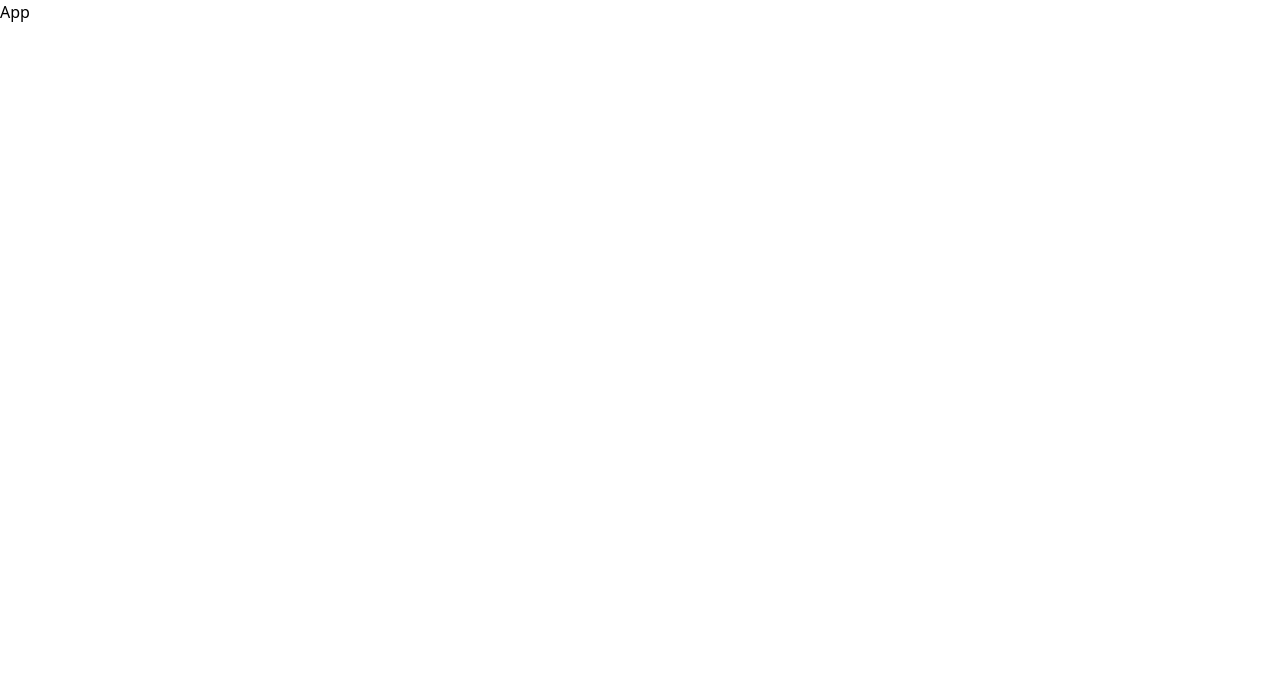
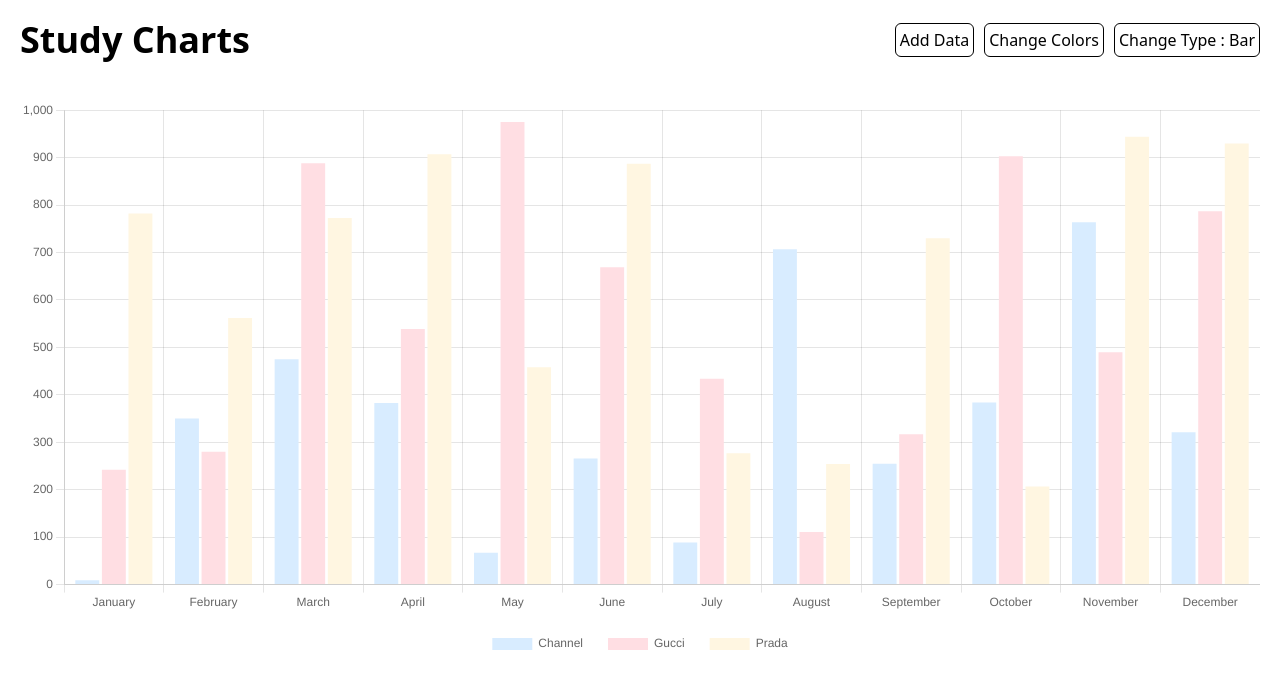
Before and after one commit to akffkdahffkdgo77/study-charts, a React (Create React App) app: page /chartjs/bar in a window 1280 px wide. Shown: the top 688 px of the page. Built offline with nearby package versions, Linux system fonts and the light colour scheme.

Commit message:
feat : chartjs bar chart

```diff
--- a/package.json
+++ b/package.json
@@ -41,7 +41,10 @@
         "start": "react-scripts start",
         "build": "react-scripts build",
         "test": "react-scripts test",
-        "eject": "react-scripts eject"
+        "eject": "react-scripts eject",
+        "prettier": "prettier --write --config ./.prettierrc \"**/*.{js,jsx,ts,tsx}\"",
+        "lint": "eslint './src/**/*.{ts,tsx,js,jsx}'",
+        "lint:fix": "eslint --fix './src/**/*.{ts,tsx,js,jsx}'"
     },
     "eslintConfig": {
         "extends": [
--- a/src/app/App.tsx
+++ b/src/app/App.tsx
@@ -1,5 +1,35 @@
+import { RouterProvider, createBrowserRouter } from 'react-router-dom';
+
+import BaseLayout from 'layout/BaseLayout';
+import BarChartDemo from 'pages/chartjs/BarChartDemo';
+import BubbleChartDemo from 'pages/chartjs/BubbleChartDemo';
+
 function App() {
-    return <div>App</div>;
+    return (
+        <RouterProvider
+            router={createBrowserRouter([
+                {
+                    path: '',
+                    element: <BaseLayout />,
+                    children: [
+                        {
+                            path: 'chartjs',
+                            children: [
+                                {
+                                    path: 'bar',
+                                    element: <BarChartDemo />
+                                },
+                                {
+                                    path: 'bubble',
+                                    element: <BubbleChartDemo />
+                                }
+                            ]
+                        }
+                    ]
+                }
+            ])}
+        />
+    );
 }
 
 export default App;
--- /dev/null
+++ b/src/chartjs/bar/BarChart/BarChart.tsx
@@ -0,0 +1,27 @@
+import { Bar } from 'react-chartjs-2';
+
+import { Chart as ChartJS, CategoryScale, LinearScale, BarElement, Title, Tooltip, Legend, ChartData } from 'chart.js';
+
+ChartJS.register(CategoryScale, LinearScale, BarElement, Title, Tooltip, Legend);
+
+type DataType = ChartData<'bar', number[], string>;
+
+interface Props {
+    options: any;
+    isLoading: boolean;
+    data?: DataType;
+}
+
+export default function BarChart({ options, isLoading, data }: Props) {
+    return (
+        <div className="h-[600px] w-full bg-white p-5">
+            {isLoading ? (
+                <p className="flex h-full w-full items-center justify-center text-3xl font-bold">Loading...!</p>
+            ) : data ? (
+                <Bar options={options} data={data} />
+            ) : (
+                <p className="flex h-full w-full items-center justify-center text-3xl font-bold text-red-500">No Data...!</p>
+            )}
+        </div>
+    );
+}
--- /dev/null
+++ b/src/chartjs/bar/BarChart/index.ts
@@ -0,0 +1,3 @@
+import BarChart from './BarChart';
+
+export default BarChart;
--- /dev/null
+++ b/src/chartjs/config/bar.ts
@@ -0,0 +1,33 @@
+export const barOptions = {
+    responsive: true,
+    maintainAspectRatio: false,
+    plugins: {
+        legend: {
+            position: 'bottom' as const,
+            labels: {
+                padding: 25
+            }
+        }
+    }
+};
+
+export const stackedBarOptions = {
+    responsive: true,
+    maintainAspectRatio: false,
+    plugins: {
+        legend: {
+            position: 'bottom' as const,
+            labels: {
+                padding: 25
+            }
+        }
+    },
+    scales: {
+        x: {
+            stacked: true
+        },
+        y: {
+            stacked: true
+        }
+    }
+};
--- /dev/null
+++ b/src/chartjs/config/styles.ts
@@ -0,0 +1,4 @@
+export const colors = ['#D8ECFF', '#FFDEE3', '#FFF6E1', '#E0F3F2', '#E8DDFF', '#FFEDDD', '#fbfbfb', 'rgba(0,0,0,0.2)'];
+export const colors2 = ['#ef476f', '#f78c6b', '#ffd166', '#06d6a0', '#01befe', '#8f00ff', '#eeeeee', '#666666'];
+export const colors3 = ['#ff0000', '#ffff00', '#00ff00', '#00ffff', '#0000ff', '#ff00ff', 'gray', '#000000'];
+export const colorList = [colors, colors2, colors3];
--- /dev/null
+++ b/src/chartjs/utils/bar.ts
@@ -0,0 +1,50 @@
+import { ChartData } from 'chart.js';
+
+import { colorList, colors } from 'chartjs/config/styles';
+
+function getRandom(max: number, min: number) {
+    return Math.floor(Math.random() * (max - min) + min);
+}
+
+const labels = ['January', 'February', 'March', 'April', 'May', 'June', 'July', 'August', 'September', 'October', 'November', 'December'];
+const dataLabels = ['Channel', 'Gucci', 'Prada', 'MiuMiu', 'Hermes', 'Cartier', 'Dior', 'Burberry'];
+
+const createDatasets = (index: number) =>
+    Array.from({ length: index }).map((_, idx) => ({
+        label: dataLabels[idx],
+        data: labels.map(() => getRandom(1000, 0)),
+        backgroundColor: colors[idx]
+    }));
+
+let prevColorIndex = 0;
+const createRandomDatasets = (index: number) => {
+    let newColorIndex = getRandom(3, 0);
+    while (prevColorIndex === newColorIndex) {
+        newColorIndex = getRandom(3, 0);
+    }
+    prevColorIndex = newColorIndex;
+
+    const randomColors = colorList[newColorIndex];
+    return Array.from({ length: index }).map((_, idx) => ({
+        label: dataLabels[idx],
+        data: labels.map(() => getRandom(1000, 0)),
+        backgroundColor: randomColors[idx]
+    }));
+};
+
+export type BarChartData = ChartData<'bar', number[], string>;
+const getBarList = async ({ index = 3, delay = 1000, isColorChange = false }): Promise<BarChartData> => {
+    let datasets = createDatasets(index);
+
+    if (isColorChange) {
+        datasets = createRandomDatasets(index);
+    }
+
+    return new Promise((resolve) => {
+        setTimeout(() => {
+            resolve({ labels, datasets });
+        }, delay);
+    });
+};
+
+export default getBarList;
--- /dev/null
+++ b/src/hooks/useFetch.ts
@@ -0,0 +1,23 @@
+import { useCallback, useEffect, useState } from 'react';
+
+const useFetch = <T>(getData: () => Promise<T>) => {
+    const [data, setData] = useState<T>();
+    const [isLoading, setIsLoading] = useState(false);
+
+    const handleFetch = useCallback(() => {
+        setIsLoading(true);
+        getData().then((response) => {
+            setData(response);
+            setIsLoading(false);
+        });
+    }, []);
+
+    // Mock API
+    useEffect(() => {
+        handleFetch();
+    }, []);
+
+    return { isLoading, data, refetch: handleFetch };
+};
+
+export default useFetch;
--- /dev/null
+++ b/src/layout/BaseLayout.tsx
@@ -0,0 +1,9 @@
+import { Outlet } from 'react-router-dom';
+
+export default function BaseLayout() {
+    return (
+        <div className="mx-auto min-h-screen w-full max-w-7xl">
+            <Outlet />
+        </div>
+    );
+}
--- /dev/null
+++ b/src/pages/chartjs/BarChartDemo.tsx
@@ -0,0 +1,64 @@
+import { useState } from 'react';
+
+import useFetch from 'hooks/useFetch';
+
+import BarChart from 'chartjs/bar/BarChart';
+import { barOptions, stackedBarOptions } from 'chartjs/config/bar';
+import getBarList, { BarChartData } from 'chartjs/utils/bar';
+
+export default function BarChartDemo() {
+    const { data, isLoading } = useFetch<BarChartData>(() =>
+        getBarList({
+            index: 3,
+            delay: 1000,
+            isColorChange: false
+        })
+    );
+
+    const [type, setType] = useState<'stacked' | 'default'>('default');
+    const [index, setIndex] = useState(3);
+    const [addInfo, setAddInfo] = useState<BarChartData>();
+
+    const handleAdditionalInfo = () => {
+        if (index < 8) {
+            setIndex((prev) => prev + 1);
+            getBarList({ index: index + 1, delay: 100 }).then((res) => {
+                setAddInfo(res);
+            });
+        } else {
+            alert('데이터가 없습니다...!');
+        }
+    };
+
+    const handleColorChange = () => {
+        getBarList({ index, delay: 100, isColorChange: true }).then((res) => {
+            setAddInfo(res);
+        });
+    };
+
+    const handleTypeChange = () => {
+        setType((prev) => (prev === 'default' ? 'stacked' : 'default'));
+    };
+
+    return (
+        <>
+            <header className="flex w-full items-center justify-between p-5">
+                <h1 className="text-4xl font-bold">Study Charts</h1>
+                <div className="flex items-center gap-2.5">
+                    <button type="button" onClick={handleAdditionalInfo} className="rounded-md border border-black p-1">
+                        Add Data
+                    </button>
+                    <button type="button" onClick={handleColorChange} className="rounded-md border border-black p-1">
+                        Change Colors
+                    </button>
+                    <button type="button" onClick={handleTypeChange} className="rounded-md border border-black p-1">
+                        Change Type : {type === 'stacked' ? 'Stacked' : 'Bar'}
+                    </button>
+                </div>
+            </header>
+            <main>
+                <BarChart key={type === 'default' ? 'default-bar' : 'stacked-bar'} options={type === 'default' ? barOptions : stackedBarOptions} data={addInfo ?? data} isLoading={isLoading} />
+            </main>
+        </>
+    );
+}
```
Also changed, not shown: .eslintrc.json.
